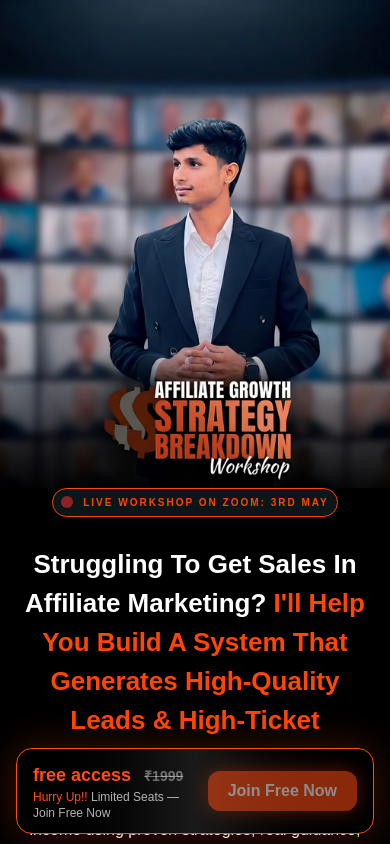
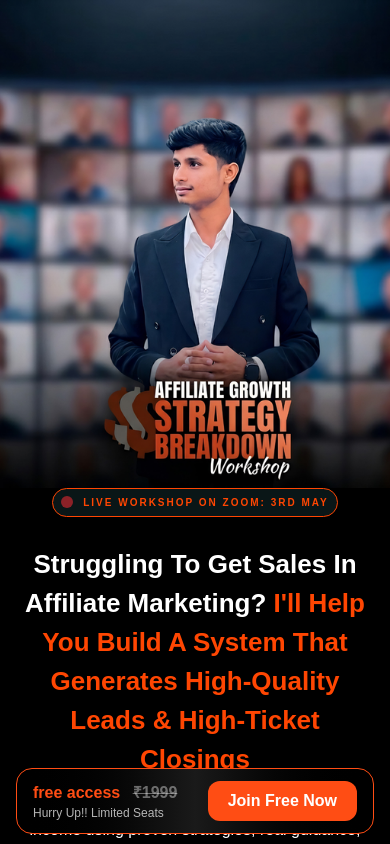
Before and after one commit to developerajay8/Adhabits-master-class, a Next.js app: page / in a window 390 px wide. Shown: the top 844 px of the page. Built offline with nearby package versions, Linux system fonts and the light colour scheme.

Commit message:
need to improve

```diff
--- a/app/components/leadformpopup.tsx
+++ b/app/components/leadformpopup.tsx
@@ -4,7 +4,6 @@ import { useEffect } from "react";
 
 export default function LeadFormPopup({ open, setOpen }: any) {
 
-  // ✅ Background scroll lock
   useEffect(() => {
     if (open) {
       document.body.style.overflow = "hidden";
@@ -46,34 +45,36 @@ export default function LeadFormPopup({ open, setOpen }: any) {
     setOpen(false);
   };
 
-  // ❌ Prevent duplicate render
   if (!open) return null;
 
   return (
-    <div className="fixed inset-0 z-[9999] flex items-center justify-center bg-black/80 backdrop-blur-md p-3">
+    <div className="fixed inset-0 z-[9999] flex items-center justify-center bg-black/80 backdrop-blur-md">
 
-      {/* Overlay click close */}
+      {/* Overlay */}
       <div
         className="absolute inset-0"
         onClick={() => setOpen(false)}
       />
 
+      {/* SCROLL FIX CONTAINER */}
+      <div className="relative w-full h-full flex items-center justify-center p-4 overflow-y-auto">
+
         {/* POPUP CARD */}
         <div
-        className="relative w-full max-w-md sm:max-w-lg bg-[#0b0f1a] border border-[#f35014]/40 rounded-2xl p-5 sm:p-8 shadow-[0_0_60px_rgba(243,80,20,0.25)] animate-popup"
-        onClick={(e) => e.stopPropagation()} // ✅ prevent close on inside click
+          className="w-full max-w-md sm:max-w-lg bg-[#0b0f1a] border border-[#f35014]/40 rounded-2xl p-5 sm:p-8 shadow-[0_0_60px_rgba(243,80,20,0.25)] animate-popup"
+          onClick={(e) => e.stopPropagation()}
         >
 
           {/* CLOSE */}
           <button
             onClick={() => setOpen(false)}
-          className="absolute top-3 right-3 sm:top-4 sm:right-4 text-white/70 hover:text-white text-lg sm:text-xl"
+            className="absolute top-3 right-3 text-white/70 hover:text-white text-lg"
           >
             ✕
           </button>
 
           {/* HEADER */}
-        <div className="mb-5 sm:mb-6 text-center">
+          <div className="mb-5 text-center">
             <h2 className="text-white text-lg sm:text-2xl font-bold">
               🚀 Start Your Affiliate Journey
             </h2>
@@ -83,16 +84,10 @@ export default function LeadFormPopup({ open, setOpen }: any) {
           </div>
 
           {/* FORM */}
-        <form onSubmit={handleSubmit} className="space-y-3 sm:space-y-4">
+          <form onSubmit={handleSubmit} className="space-y-3">
 
-          {/* Platform */}
-          <div>
-            <label className="text-white/70 text-xs text-left sm:text-sm mb-1 block">
-              Select Platform *
-            </label>
             <select name="platform" required className="input">
               <option value="">Choose your platform</option>
-
               <option>IDP</option>
               <option>Bizgurukul</option>
               <option>LeadsArk</option>
@@ -105,62 +100,37 @@ export default function LeadFormPopup({ open, setOpen }: any) {
               <option>RichIND</option>
               <option>Forever</option>
               <option>Vastige</option>
+            </select>
 
-</select>
-          </div>
+            <input name="name" required placeholder="Your Name" className="input" />
 
-          {/* Name */}
-          <div>
-            <label className="text-white/70 text-left text-xs sm:text-sm mb-1 block">
-              Your Name *
-            </label>
-            <input
-              name="name"
-              required
-              placeholder="Enter your name"
-              className="input"
-            />
-          </div>
-
-          {/* Phone */}
-          <div>
-            <label className="text-white/70 text-left text-xs sm:text-sm mb-1 block">
-              Phone Number *
-            </label>
             <input
               name="phone"
               required
               pattern="[0-9]{10}"
-              placeholder="Enter 10-digit number"
+              placeholder="Phone Number"
               className="input"
             />
-          </div>
 
-          {/* Earnings */}
-          <div>
-            <label className="text-white/70 text-left text-xs sm:text-sm mb-1 block">
-              Your Current Earnings
-            </label>
             <textarea
               name="message"
-              placeholder="e.g. 0 / 5k / 10k+ per month"
+              placeholder="Your total earnings (optional)"
               className="input resize-none"
             />
-          </div>
 
-          {/* CTA */}
             <button
               type="submit"
-            className="cursor-pointer w-full bg-[#f35014] hover:bg-[#ff6a2f] text-white py-3 rounded-xl font-semibold tracking-wide shadow-[0_0_30px_rgba(243,80,20,0.4)] transition-all duration-300 active:scale-95"
+              className="w-full bg-[#f35014] hover:bg-[#ff6a2f] text-white py-3 rounded-xl font-semibold"
             >
               🚀 Apply Now — It’s Free
             </button>
+
           </form>
 
-        {/* FOOTER */}
-        <p className="text-center text-[10px] sm:text-xs text-white/40 mt-3 sm:mt-4">
+          <p className="text-center text-xs text-white/40 mt-3">
             🔒 Your data is safe. No spam.
           </p>
+        </div>
       </div>
 
       {/* STYLES */}
@@ -193,7 +163,7 @@ export default function LeadFormPopup({ open, setOpen }: any) {
         }
 
         .animate-popup {
-          animation: popup 0.35s ease;
+          animation: popup 0.3s ease;
         }
       `}</style>
     </div>
--- a/app/components/stickycta.tsx
+++ b/app/components/stickycta.tsx
@@ -1,42 +1,45 @@
 "use client";
 
+import { useState } from "react";
+import LeadFormPopup from "./leadformpopup";
+
 export default function StickyCTA() {
+
+  const [open, setOpen] = useState(false);
+
   return (
+    <>
       <div className="fixed bottom-[10px] left-1/2 -translate-x-1/2 w-full px-4 z-[9999]">
 
         <div className="max-w-[1080px] mx-auto">
-        <div className="flex items-center border-[2] justify-between gap-4
+          <div className="flex items-center justify-between gap-4
           bg-gradient-to-r from-black via-[#1a1a1a] to-black
           border border-[#ff4d14]
-        rounded-2xl px-4 sm:px-6 py-3 sm:py-4
-        shadow-[0_0_40px_rgba(255,77,20,0.25)]">
+          rounded-2xl px-4 sm:px-6 py-3 sm:py-4">
 
-          {/* LEFT TEXT */}
-          <div className="flex flex-col">
-            <p className="text-[#ff4d14] font-semibold text-lg sm:text-xl">
-              free access{" "}
-              <span className="text-white/40 line-through text-sm sm:text-base ml-2">
-                 ₹1999
-              </span>
+            <div>
+              <p className="text-[#ff4d14] font-semibold">
+                free access <span className="line-through text-white/40 ml-2">₹1999</span>
               </p>
-            <p className="text-white/70 text-xs sm:text-sm">
-             <span className="animate-bounce text-[#ff4d14]"> Hurry Up!! </span>  Limited Seats — Join Free Now
+              <p className="text-white/70 text-xs">
+                Hurry Up!! Limited Seats
               </p>
             </div>
 
-          {/* BUTTON */}
-             {/* ── CTA BUTTON — shakes every few seconds ── */}
-
-          <button className="bg-[#ff4d14] cursor-pointer animate-pulse  hover:bg-[#ff6a3d] text-white font-semibold
-          px-5 sm:px-8 py-2 sm:py-3 rounded-xl
-          shadow-[0_0_20px_rgba(255,77,20,0.6)]
-          transition-all duration-300 whitespace-nowrap">
+            {/* ✅ CLICK FIX */}
+            <button
+              onClick={() => setOpen(true)}
+              className="bg-[#ff4d14] cursor-pointer px-5 py-2 rounded-xl text-white font-semibold"
+            >
               Join Free Now
             </button>
 
           </div>
         </div>
+      </div>
 
-    </div>
+      {/* POPUP */}
+      <LeadFormPopup open={open} setOpen={setOpen} />
+    </>
   );
 }
--- a/app/layout.tsx
+++ b/app/layout.tsx
@@ -48,6 +48,7 @@ export default function RootLayout({
             fbq('track', 'PageView');
           `}
         </Script>
+
       </head>
       <body className="min-h-full flex flex-col">{children}
         {/* Noscript fallback */}
```
Lines whose indentation alone changed are shown as unchanged.
